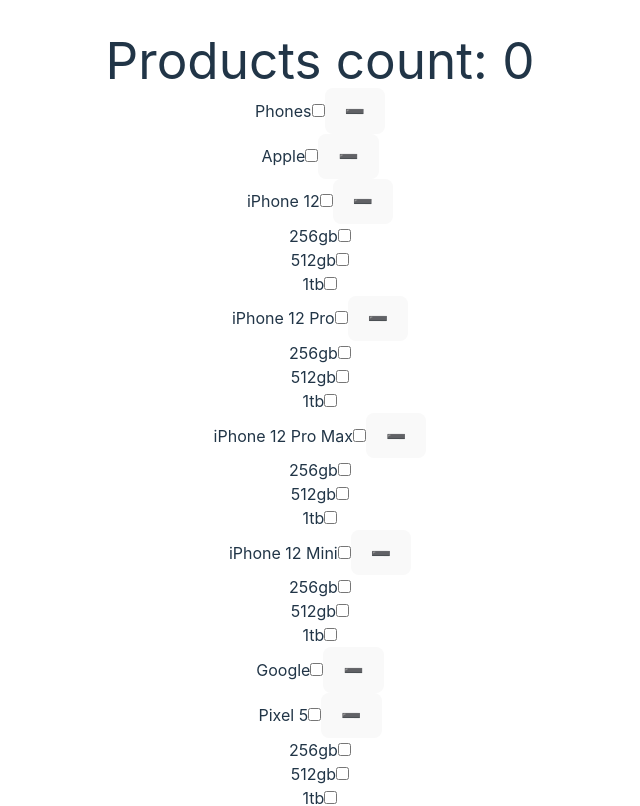
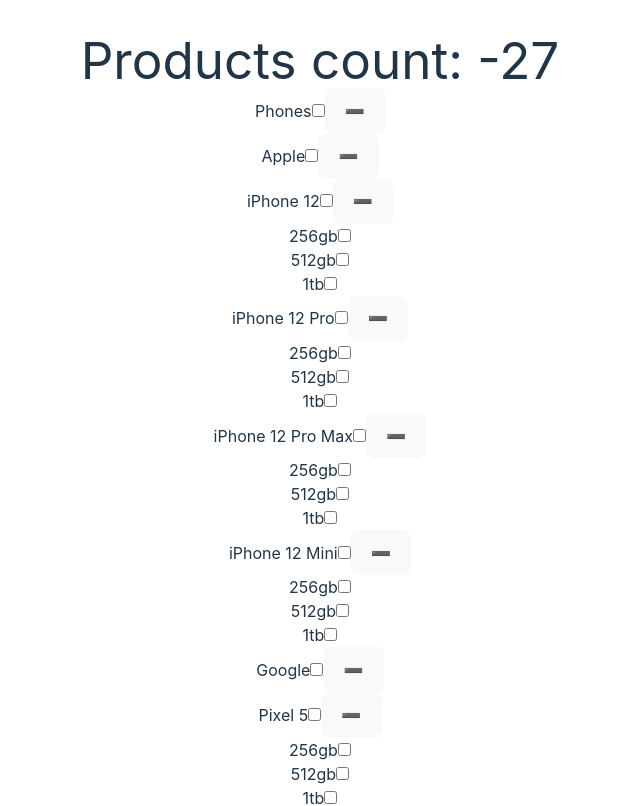
Before and after one commit to zavsievich/tree-task, a React (Vite) app: page / in a window 1280 px wide. Shown: the top 806 px of the page, without its empty margins (320-960 px from the left). Built offline with nearby package versions, Linux system fonts and the light colour scheme.

Commit message:
fix: components rerender

```diff
--- a/src/App.tsx
+++ b/src/App.tsx
@@ -1,26 +1,15 @@
 import './App.css';
-import { useSyncExternalStore } from 'react';
 import { products } from './data.ts';
 import { Product, ProductType } from './components/product/product.tsx';
 import { Title } from './components/title/title.tsx';
-import { countStore } from './store/countStore.ts';
 
 function App() {
-  const countFromStore = useSyncExternalStore(
-    countStore.subscribe,
-    countStore.getSnapshot
-  );
-
   return (
     <main>
-      <Title count={countFromStore} />
+      <Title />
       {products.map((product: ProductType) => (
         <Product
           key={product.name}
-          actions={{
-            increment: countStore.increment,
-            decrement: countStore.decrement,
-          }}
           checked={false}
           name={product.name}
           list={product.list}
--- a/src/components/product/product.tsx
+++ b/src/components/product/product.tsx
@@ -1,4 +1,5 @@
-import { useEffect, useState } from 'react';
+import { useEffect, useState, useRef } from 'react';
+import { countStore } from '../../store/countStore';
 
 export type ProductType = {
   name: string;
@@ -7,40 +8,39 @@
 
 type ProductProps = ProductType & {
   className?: string;
-  checked?: boolean;
-  actions: {
-    increment: () => void;
-    decrement: () => void;
-  };
+  checked: boolean;
 };
 
-export const Product = ({
-  name,
-  list,
-  className,
-  checked,
-  actions,
-}: ProductProps) => {
+export const Product = ({ name, list, className, checked }: ProductProps) => {
   const [isCollapsed, setIsCollapsed] = useState(false);
   const [isChecked, setIsChecked] = useState(false);
+  const isMounted = useRef(false);
+
+  const handleChange = () => {
+    setIsChecked((prevState) => !prevState);
+  };
 
   const handleCollapse = () => {
     setIsCollapsed((prevState) => !prevState);
   };
 
-  const handleChange = () => {
-    isChecked ? actions?.decrement() : actions?.increment();
-    setIsChecked((prevState) => !prevState);
-  };
+  useEffect(() => {
+    if (isMounted.current) {
+      console.log('will be changed', name, isChecked, isMounted.current);
+      isChecked ? countStore.increment() : countStore.decrement();
+    }
+  }, [isChecked]);
 
-  // TODO: component rerenders twice after checking
   useEffect(() => {
-    if (checked !== undefined) {
-      setIsChecked(checked);
+    if (!isMounted.current) {
+      isMounted.current = true;
     }
+  }, []);
+
+  useEffect(() => {
+    setIsChecked(checked);
   }, [checked]);
-
-  console.log('Product rerender', name, isChecked);
+  console.log('isMounted', name, isMounted.current);
 
   return (
     <div className={`flex flex-col items-start text-xl ${className}`}>
@@ -69,7 +69,6 @@
             list={item.list}
             className="ml-4"
             checked={isChecked}
-            actions={actions}
           />
         ))}
     </div>
--- a/src/components/title/title.tsx
+++ b/src/components/title/title.tsx
@@ -1,7 +1,13 @@
-type TitleProps = {
-  count: number;
+import { useSyncExternalStore } from 'react';
+import { countStore } from '../../store/countStore';
+
+export const Title = () => {
+  const countFromStore = useSyncExternalStore(
+    countStore.subscribe,
+    countStore.getSnapshot
+  );
+
+  return (
+    <h1 className="text-xxl uppercase">Products count: {countFromStore}</h1>
+  );
 };
-
-export const Title = ({ count }: TitleProps) => {
-  return <h1 className="text-xxl uppercase">Products count: {count}</h1>;
-};
```
